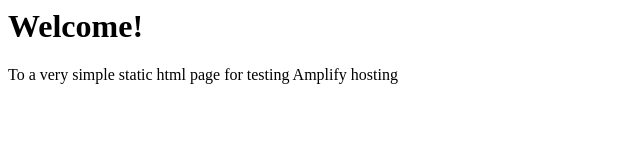
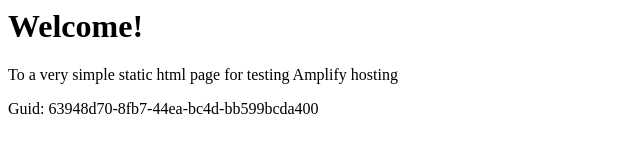
Before and after one commit to aws-aemilia-arn/Github-PR-Commit-Integration-Test-DoNotTouch-v1-preprod-eu-north-1, a website: page src/index.html in a window 1280 px wide. Shown: the whole page, without its empty margins (0-640 px from the left). Drawn offline with Linux system fonts and the light colour scheme.

Commit message:
commit from integ tests

```diff
--- a/src/index.html
+++ b/src/index.html
@@ -1,3 +1,5 @@
+
+
 <html lang="en">
 
 <head>
@@ -10,6 +12,6 @@
 <body>
     <h1>Welcome!</h1>
     <p>To a very simple static html page for testing Amplify hosting</p>
-</body>
+    <p>Guid: 63948d70-8fb7-44ea-bc4d-bb599bcda400</p></body>
 
 </html>
```
